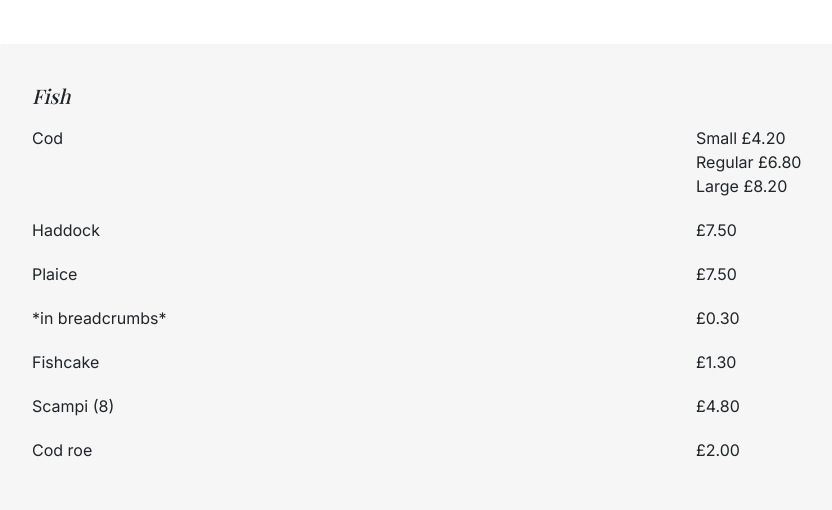
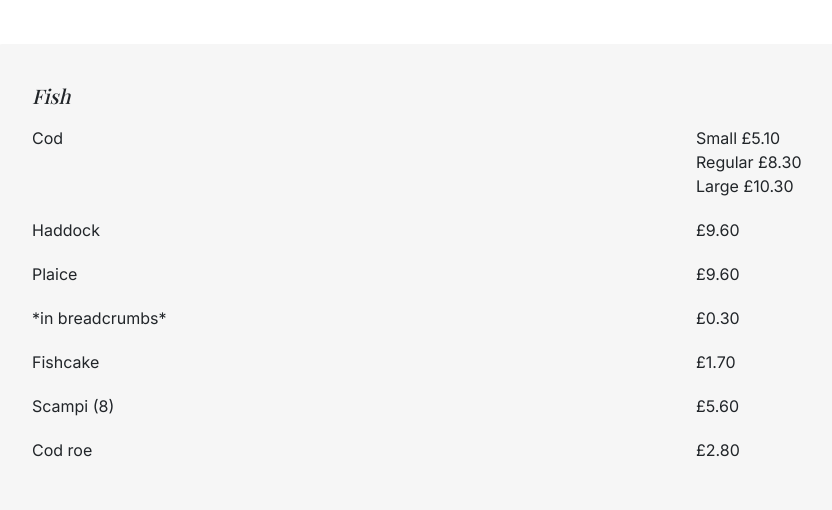
Before and after one commit to EvaSuper0115/fish-n-chips-ver2, a React (Create React App) app: page / in a window 1280 px wide. Shown: the part 4200-4710 px from the top of the page, without its empty margins (58-890 px from the left). Built offline with nearby package versions, Linux system fonts and the light colour scheme; a web font is replaced by a local one.

Commit message:
updated prices

```diff
--- a/src/MenuBurger.js
+++ b/src/MenuBurger.js
@@ -5,36 +5,36 @@ export default function MenuBurger(props) {
     {
       food: "Beef burger",
       prices: [
-        { size: "Small", price: 2.8 },
-        { size: "Large", price: 3.8 },
+        { size: "Small", price: 3.3 },
+        { size: "Large", price: 4.5 },
       ],
     },
     {
       food: "Cheese burger",
       prices: [
-        { size: "Small", price: 3.1 },
-        { size: "Large", price: 4.1 },
+        { size: "Small", price: 3.7 },
+        { size: "Large", price: 4.9 },
       ],
     },
     {
       food: "Chicken burger",
       prices: [
-        { size: "Small", price: 3.4 },
-        { size: "Large", price: 4.9 },
+        { size: "Small", price: 4 },
+        { size: "Large", price: 5.5 },
       ],
     },
     {
       food: "Spicy chicken burger",
       prices: [
-        { size: "Small", price: 3.4 },
-        { size: "Large", price: 4.9 },
+        { size: "Small", price: 4 },
+        { size: "Large", price: 5.5 },
       ],
     },
     {
       food: "Veggie burger",
       prices: [
-        { size: "Small", price: 3 },
-        { size: "Large", price: 4 },
+        { size: "Small", price: 3.5 },
+        { size: "Large", price: 4.6 },
       ],
     },
     {
--- a/src/MenuChips.js
+++ b/src/MenuChips.js
@@ -5,25 +5,32 @@ export default function MenuChips(props) {
     {
       food: "Chips",
       prices: [
-        { size: "Small", price: 1.6 },
-        { size: "Regular", price: 2.8 },
-        { size: "Large", price: 4.2 },
+        { size: "Small", price: 1.9 },
+        { size: "Regular", price: 3.5 },
+        { size: "Large", price: 5.3 },
       ],
     },
-    { food: "Chip butty", prices: [{ price: 2.4 }] },
-    { food: "Cheesy chips", prices: [{ price: 7.5 }] },
+    { food: "Chip butty", prices: [{ price: 2.7 }] },
+    {
+      food: "Cheesy chips",
+      prices: [
+        { size: "Small", price: 3.5 },
+        { size: "Regular", price: 5 },
+        { size: "Large", price: 6.5 },
+      ],
+    },
     {
       food: "Curry chips",
       prices: [
-        { size: "Regular", price: 4.1 },
-        { size: "Large", price: 5.4 },
+        { size: "Regular", price: 5 },
+        { size: "Large", price: 6.5 },
       ],
     },
     {
       food: "Cheesy curry chips",
       prices: [
-        { size: "Regular", price: 4.7 },
-        { size: "Large", price: 6 },
+        { size: "Regular", price: 5.7 },
+        { size: "Large", price: 6.9 },
       ],
     },
   ];
--- a/src/MenuFish.js
+++ b/src/MenuFish.js
@@ -5,17 +5,17 @@ export default function MenuFish(props) {
     {
       food: "Cod",
       prices: [
-        { size: "Small", price: 4.2 },
-        { size: "Regular", price: 6.8 },
-        { size: "Large", price: 8.2 },
+        { size: "Small", price: 5.1 },
+        { size: "Regular", price: 8.3 },
+        { size: "Large", price: 10.3 },
       ],
     },
-    { food: "Haddock", prices: [{ price: 7.5 }] },
-    { food: "Plaice", prices: [{ price: 7.5 }] },
+    { food: "Haddock", prices: [{ price: 9.6 }] },
+    { food: "Plaice", prices: [{ price: 9.6 }] },
     { food: "*in breadcrumbs*", prices: [{ price: 0.3 }] },
-    { food: "Fishcake", prices: [{ price: 1.3 }] },
-    { food: "Scampi (8)", prices: [{ price: 4.8 }] },
-    { food: "Cod roe", prices: [{ price: 2 }] },
+    { food: "Fishcake", prices: [{ price: 1.7 }] },
+    { food: "Scampi (8)", prices: [{ price: 5.6 }] },
+    { food: "Cod roe", prices: [{ price: 2.8 }] },
   ];
 
   return (
--- a/src/MenuSausage.js
+++ b/src/MenuSausage.js
@@ -5,28 +5,28 @@ export default function MenuSausage(props) {
     {
       food: "Plain sausage",
       prices: [
-        { size: "Small", price: 1.2 },
-        { size: "Large", price: 1.9 },
+        { size: "Small", price: 1.4 },
+        { size: "Large", price: 2.3 },
       ],
     },
     {
       food: "Battered sausage",
       prices: [
-        { size: "Small", price: 1.3 },
-        { size: "Large", price: 2 },
+        { size: "Small", price: 1.5 },
+        { size: "Large", price: 2.4 },
       ],
     },
     {
       food: "Saveloy",
-      prices: [{ price: 1.9 }],
+      prices: [{ price: 2.4 }],
     },
     {
       food: "Bigfoot  *served in a baguette*",
-      prices: [{ price: 4.1 }],
+      prices: [{ price: 5.2 }],
     },
     {
       food: "Giant battered sausage",
-      prices: [{ price: 2 }],
+      prices: [{ price: 3.9 }],
     },
   ];
 
```
